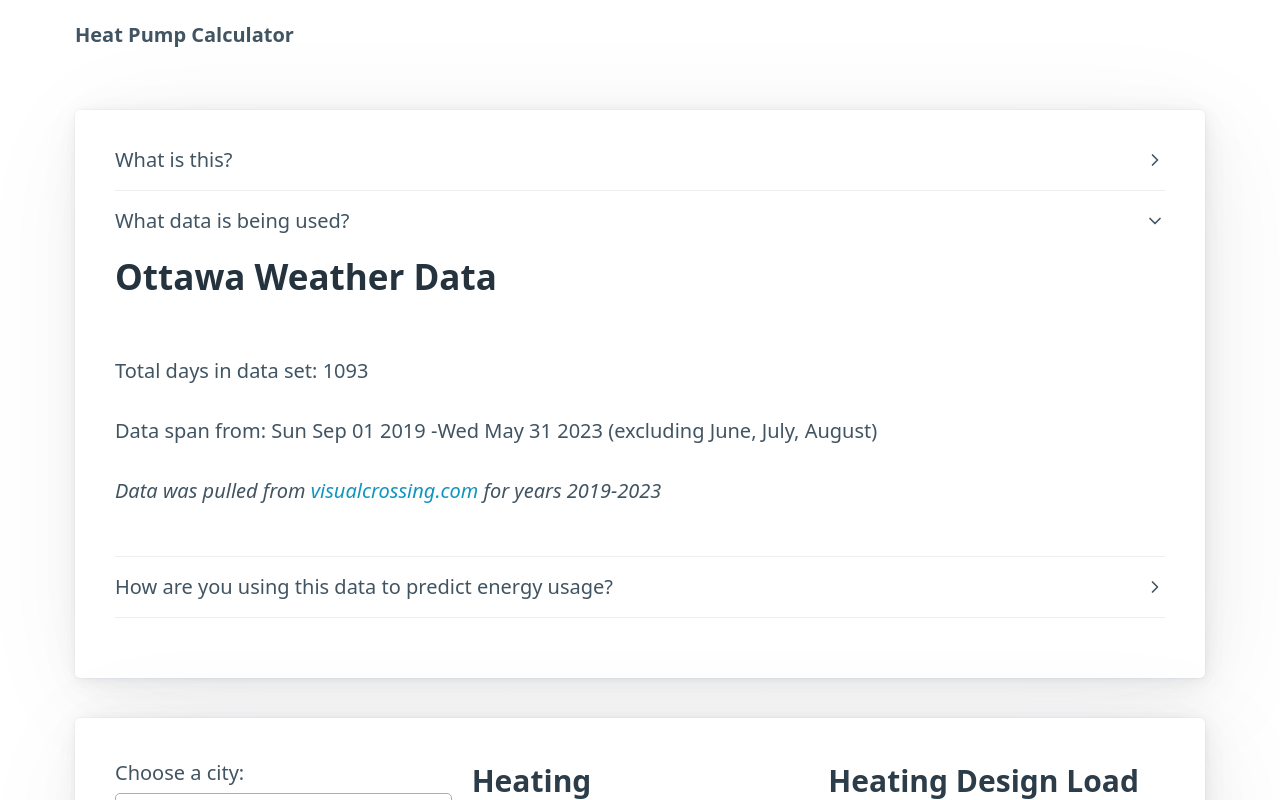
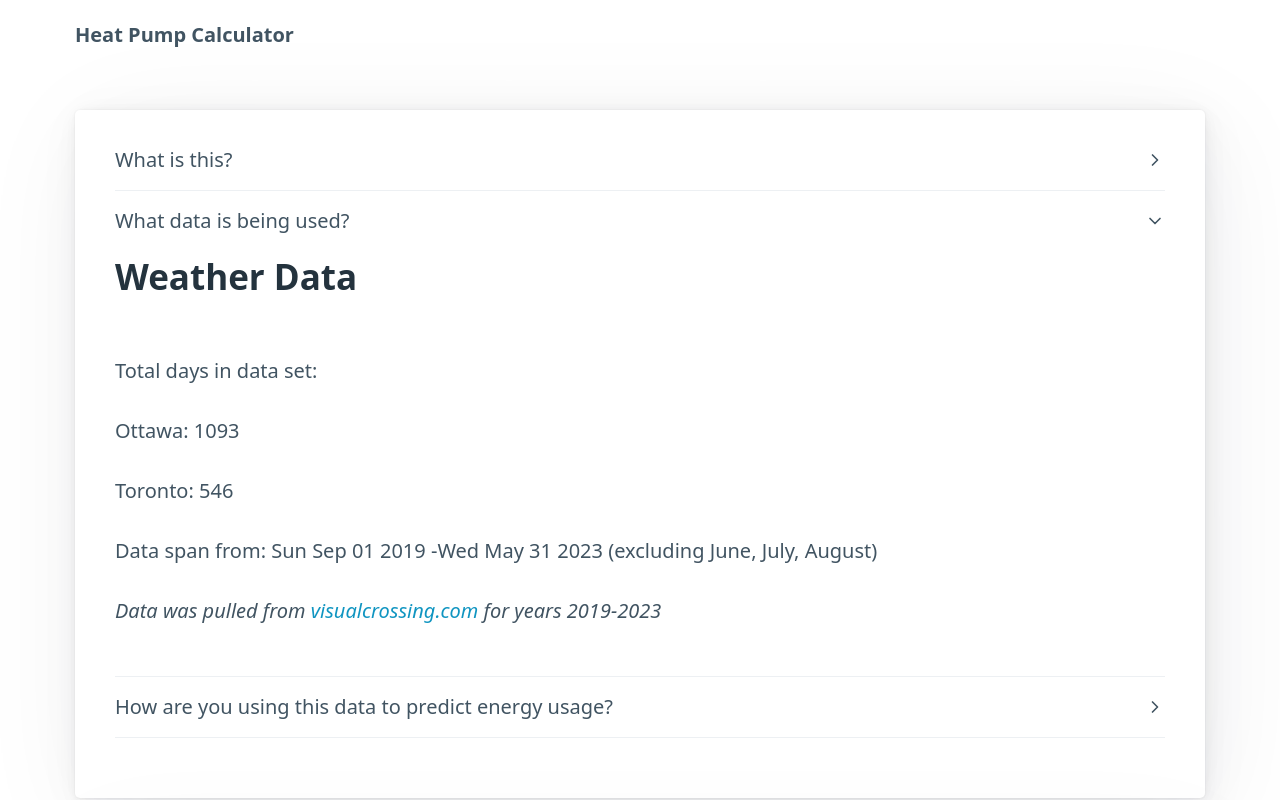
Before and after one commit to NickLewanowicz/gas-to-heatpump-calculator, a React (Create React App) app: page / in a window 1280 px wide. Both pictures are taken after a click on the heading "What data is being used?". Shown: the top 800 px of the page. Built offline with nearby package versions, Linux system fonts and the light colour scheme.

Commit message:
Add city logic

```diff
--- a/src/App.tsx
+++ b/src/App.tsx
@@ -1,10 +1,12 @@
 import React, { useEffect, useState } from 'react';
 
-import { DailyWeather, ottawaWeather } from './data';
+import { DailyWeather, ottawaWeather, torontoWeather } from './data';
 
 export default function App() {
-  const weather = ottawaWeather.slice();
-  const totalDays = weather.length;
+  const cityDataMap = {
+    ottawa: ottawaWeather,
+    toronto: torontoWeather,
+  };
 
   const cmGasToKwh = 10.55;
   const [indoor, setIndoor] = useState(22);
@@ -18,6 +20,7 @@ export default function App() {
   const [costGas, setCostGas] = useState(0.45);
   const [costKwh, setCostkwh] = useState(0.1);
   const thresholds = [indoor, 8.33, -8.33, -15, -30];
+  const weather = cityDataMap[city].slice();
 
   const kwhEquivalent = gasUsage * cmGasToKwh * furnaceEfficiency;
   const heatingDegrees = weather.reduce((acc, day, i) => {
@@ -409,7 +412,7 @@ export default function App() {
       );
 
       const daysBelowNum = daysBelow.length;
-      const percent = Number(daysBelowNum / totalDays);
+      const percent = Number(daysBelowNum / weather.length);
       const heatingDeltaPercent = Number(heatingDelta / heatingDegrees);
 
       // const resitiveEnergy = Math.round(
@@ -504,8 +507,10 @@ export default function App() {
   function renderDataOverview() {
     return (
       <div>
-        <h2>Ottawa Weather Data</h2>
-        <p>Total days in data set: {totalDays}</p>
+        <h2>Weather Data</h2>
+        <p>Total days in data set: </p>
+        <p>Ottawa: {ottawaWeather.length}</p>
+        <p>Toronto: {torontoWeather.length}</p>
         <p>
           Data span from: {weather[0].datetime.toDateString()} -
           {weather[weather.length - 1].datetime.toDateString()} (excluding June,
--- a/src/data/index.ts
+++ b/src/data/index.ts
@@ -1,4 +1,5 @@
 import ottawaWeather from './ottawa';
+import torontoWeather from './toronto';
 
 interface DailyWeather {
   name: string;
@@ -38,4 +39,4 @@ interface DailyWeather {
 
 type Cities = 'ottawa' | 'toronto';
 
-export { ottawaWeather, DailyWeather, Cities };
+export { torontoWeather, ottawaWeather, DailyWeather, Cities };
```
